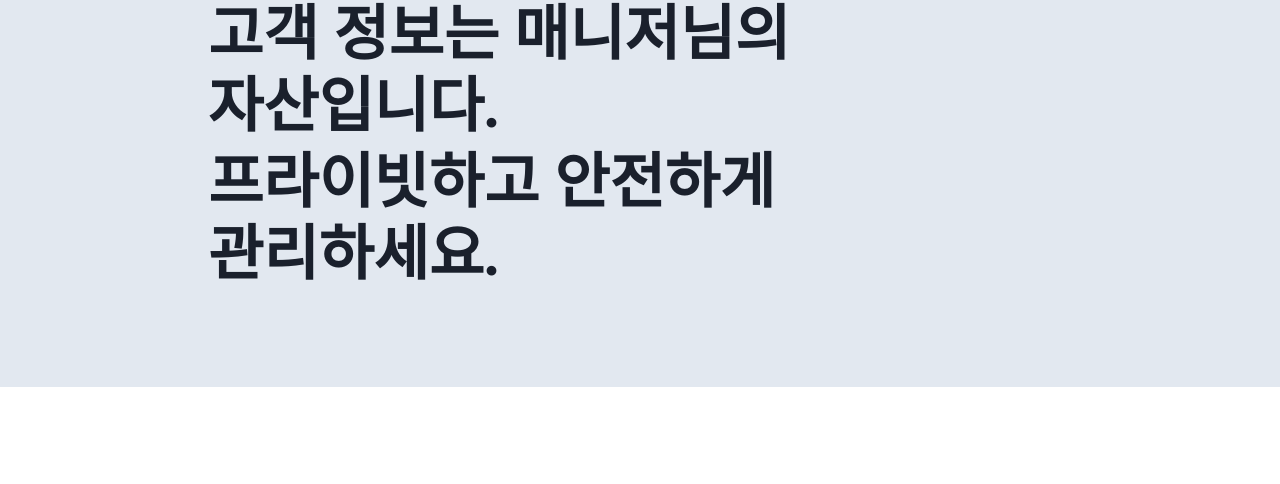
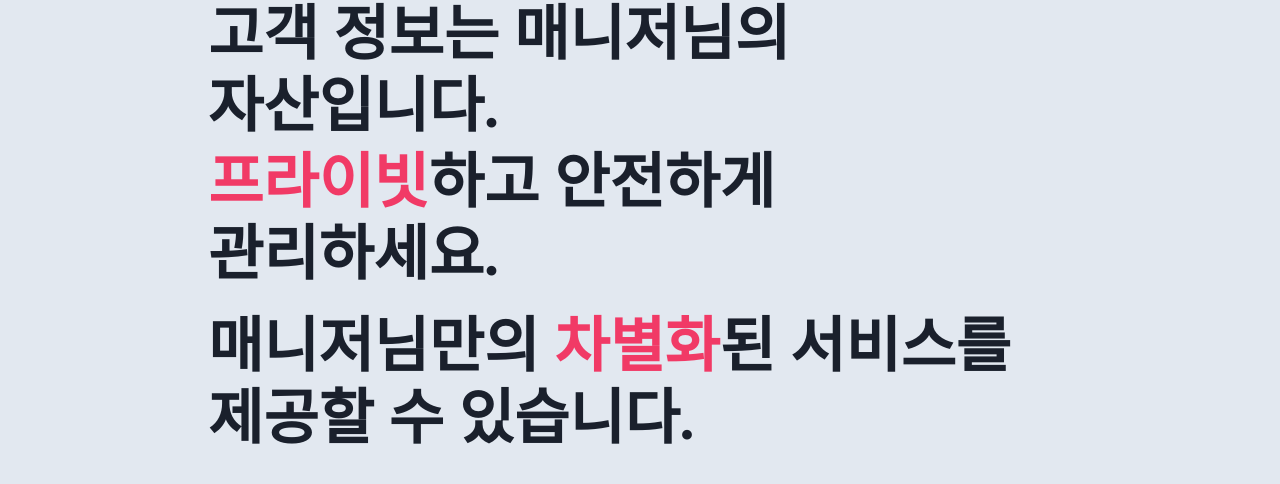
Before and after one commit to ShinHyunJong/sizy-next, a Next.js app: page / in a window 1280 px wide. Shown: the part 2702-3186 px from the top of the page. Built offline with nearby package versions, Linux system fonts and the light colour scheme; no server answers; a web font is replaced by a local one.

Commit message:
프라이빗 메시지 수정

```diff
--- a/src/components/landing/FeatureNotice.tsx
+++ b/src/components/landing/FeatureNotice.tsx
@@ -1,4 +1,4 @@
-import { Box, Container, Heading, Stack } from '@chakra-ui/react';
+import { Box, Container, Heading, Stack, Text } from '@chakra-ui/react';
 import { Fade } from 'react-awesome-reveal';
 
 // import customerNotiImg from '@/public/assets/images/landing/customerNoti.png';
@@ -19,7 +19,21 @@ function FeatureNotice() {
                 고객 정보는 매니저님의 자산입니다.
               </Heading>
               <Heading wordBreak="keep-all" fontSize={fontSize.titleHeader}>
-                프라이빗하고 안전하게 관리하세요.
+                <Text color="point.400" as="b">
+                  프라이빗
+                </Text>
+                하고 안전하게 관리하세요.
+              </Heading>
+              <Heading
+                mt={4}
+                wordBreak="keep-all"
+                fontSize={fontSize.titleHeader}
+              >
+                매니저님만의{' '}
+                <Text color="point.400" as="b">
+                  차별화
+                </Text>
+                된 서비스를 제공할 수 있습니다.
               </Heading>
             </Fade>
           </Stack>
```
